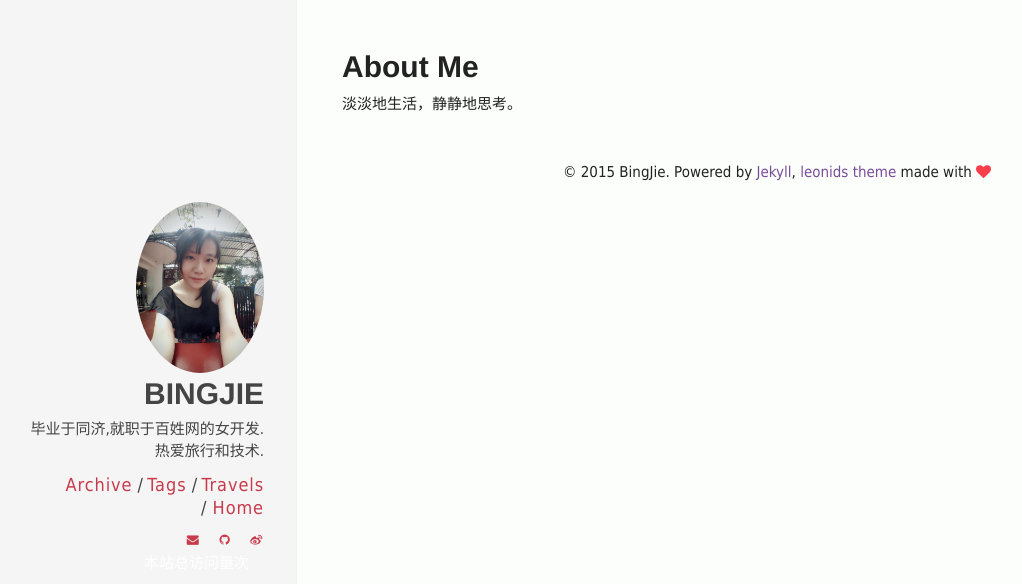
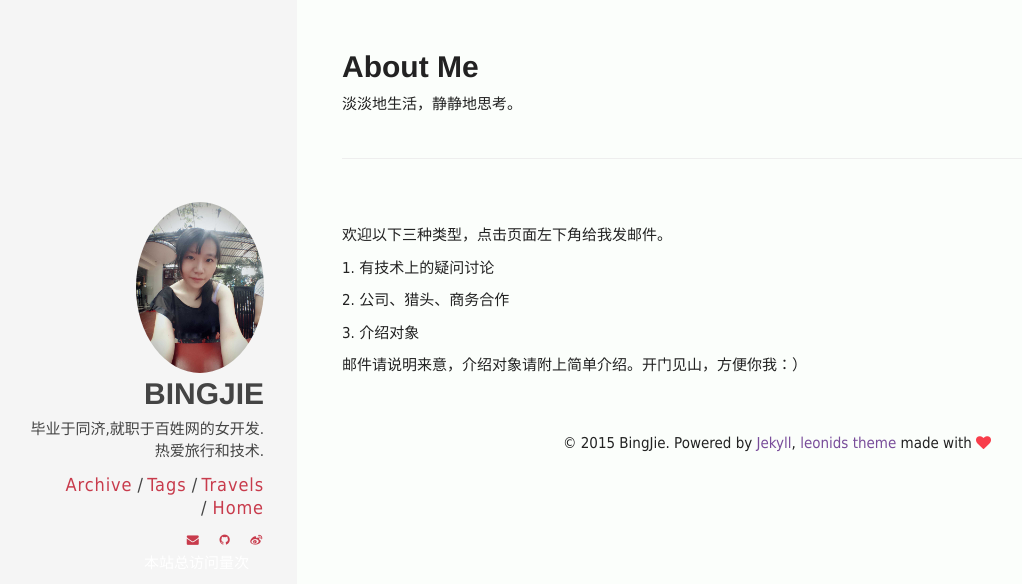
Before and after one commit to chaojimiaomiao/chaojimiaomiao.github.io, a Jekyll site: the page built from travels/About.html, in a window 1280 px wide. Shown: the top 584 px of the page, without its empty margins (23-1045 px from the left). Built offline with Jekyll 4.4.1, drawn with Linux system fonts in a browser that asks for light colours; comment, search, counter and statistics services are not loaded.

Commit message:
完整介绍

```diff
--- a/travels/About.html
+++ b/travels/About.html
@@ -4,4 +4,18 @@ layout: page
 
 <h2>About Me</h2>
 
-淡淡地生活，静静地思考。
+<p>淡淡地生活，静静地思考。
+
+<br><br>
+<hr>
+<br>
+<br>
+<p>欢迎以下三种类型，点击页面左下角给我发邮件。
+
+<p>1. 有技术上的疑问讨论
+
+<p>2. 公司、猎头、商务合作
+
+<p>3. 介绍对象
+
+<p>邮件请说明来意，介绍对象请附上简单介绍。开门见山，方便你我：）
```
